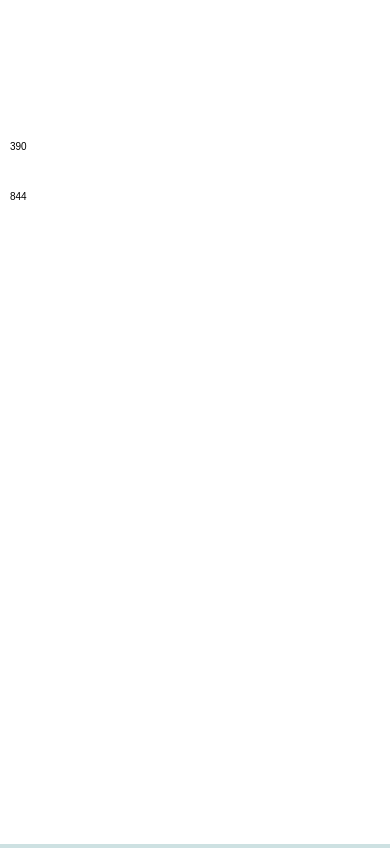
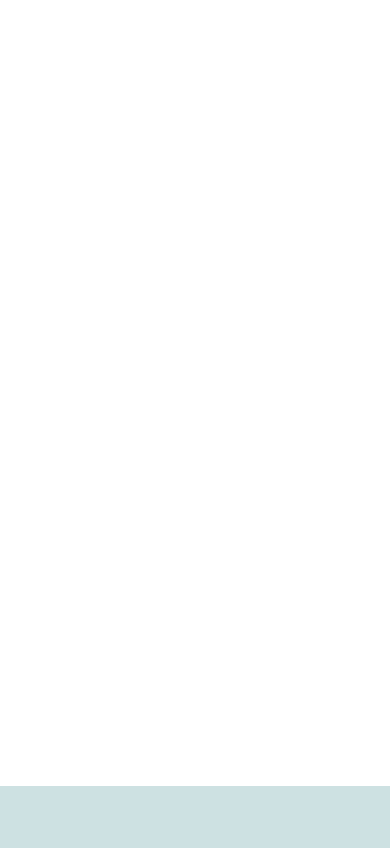
Before and after one commit to eliptr/bakery, a plain HTML site: page index.html in a window 390 px wide. Drawn offline with Linux system fonts and the light colour scheme; some packages are replaced by stand-ins of ours.

Commit message:
Add files via upload

```diff
--- a/index.html
+++ b/index.html
@@ -7,10 +7,10 @@
     <meta name="viewport" content="user-scalable=no, initial-scale=1, maximum-scale=1, minimum-scale=1, width=device-width, height=device-height" />
 
 
-    <title>Game 8.2</title>
+    <title>Bakery</title>
   </head>
   <body onload="onload()">
-    <canvas id="canvas" width="360" height="720"></canvas>
+    <canvas id="background"></canvas>
 
     <script type="text/javascript" src="main.js"></script>
     <script type="text/javascript" charset="utf-8" src="cordova.js"></script>
--- a/main.js
+++ b/main.js
@@ -1,6 +1,5 @@
-var canvasMain = document.getElementById('canvas');
-var ctx = canvasMain.getContext('2d');
-
+var background = document.getElementById('background');
+var btx = background.getContext('2d');
 
 function onload() {
   document.addEventListener("deviceready", onDeviceReady, false);
@@ -22,8 +21,6 @@ function onResume() {
 
 // load images
 
-
-
 // onlaod runs one time and in the end runs draw with requestAnimationFrame
 function test() {
   // positions var
@@ -33,21 +30,15 @@ function test() {
 
 // runs after test is finished and has an requestAnimationFrame
 function draw() {
-  var windowWidth = window.innerWidth;
-  var windowHeight = window.innerHeight;
   var pixelRatio = window.devicePixelRatio || 1; /// get pixel ratio of device
 
-  canvasMain = document.getElementById("canvas");
+  background.width = 393 * pixelRatio;   /// resolution of canvas
+  background.height = 786 * pixelRatio;
 
-  canvasMain.width = windowWidth * pixelRatio;   /// resolution of canvas
-  canvasMain.height = windowHeight * pixelRatio;
-
-  canvasMain.style.width = windowWidth + 'px';   /// CSS size of canvas
-  canvasMain.style.height = windowHeight + 'px';
+  background.style.width = 393 + 'px';   /// CSS size of canvas
+  background.style.height = 786 + 'px';
 
   //drawImage
-  ctx.fillText(window.innerWidth, 10, 150);
-  ctx.fillText(window.innerHeight, 10, 200);
 
 
   //requestAnimationFrame
--- a/style.css
+++ b/style.css
@@ -17,6 +17,6 @@ body {
   background-color: #CDE1E2;
 }
 
-#canvas {
+#background {
   background-color: #FFF;
 }
```
Also changed, not shown: images/bg3.png (added), images/bg4.png (added), images/pricebig2.png (added), images/prices.png (added), images/pricesbig.png (added).
